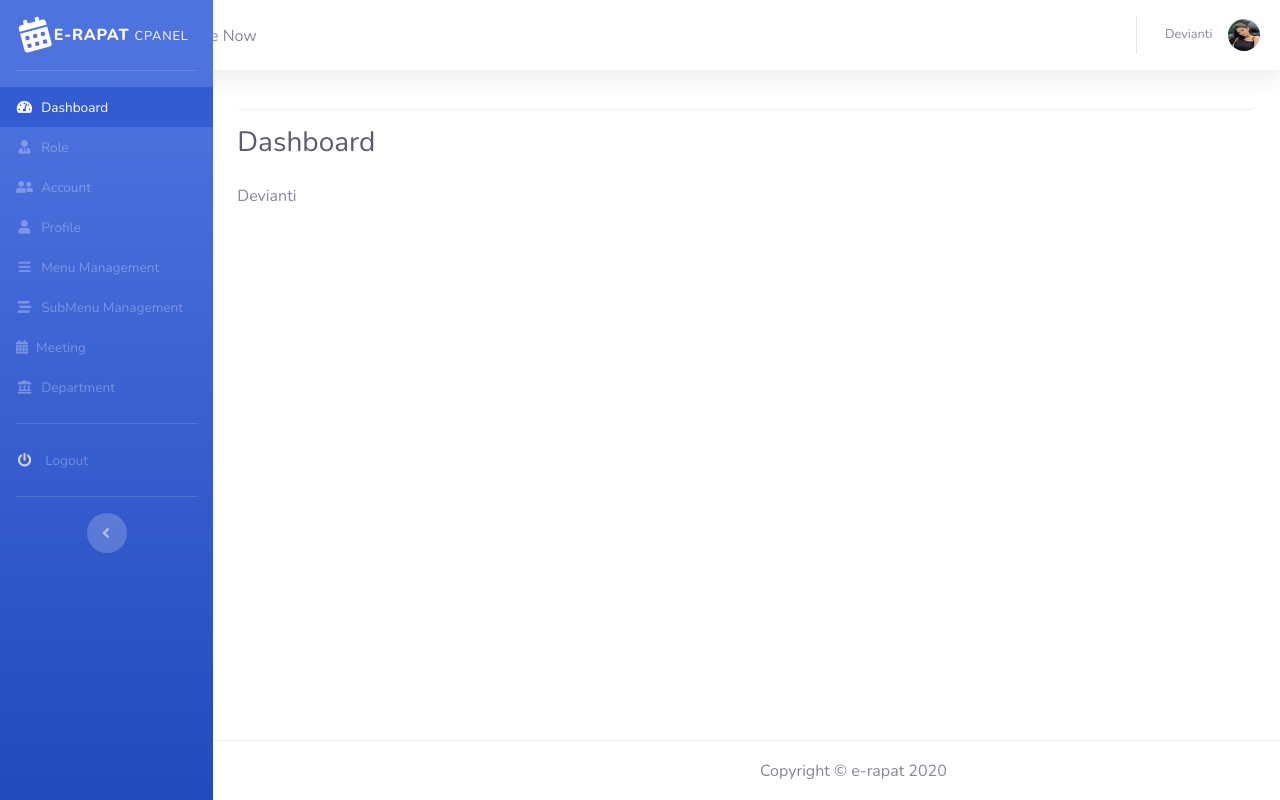
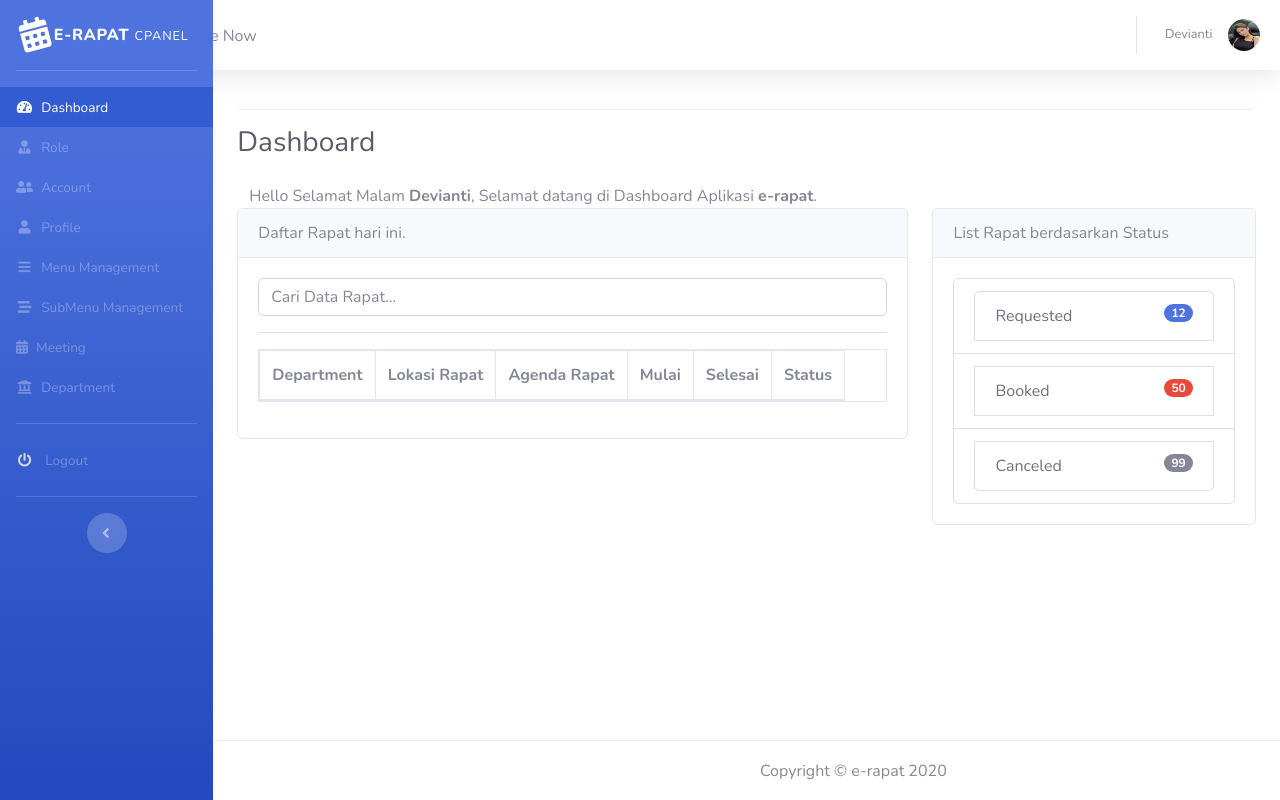
Before and after one commit to ivandj0h/e-rapat, a CodeIgniter app: page /rapat/admin in a window 1280 px wide. Run offline with CodeIgniter, Linux system fonts and the light colour scheme; a user stored in the database is signed in; data comes from the database, SQL or seed files in the repository; lists and menus that the app fills with data are empty; some libraries are stand-ins or nearby versions.

Commit message:
make admin dashboard view part 2 - create dashboard

```diff
--- a/application/controllers/Admin.php
+++ b/application/controllers/Admin.php
@@ -9,13 +9,17 @@ class Admin extends CI_Controller
         // is_logged_in();
         $this->load->library('form_validation');
         $this->load->model('PUAModel');
+        $this->load->model('DashboardModel');
     }
 
     public function index()
     {
         $data['title'] = 'Dashboard';
         $data['profiles'] = $this->PUAModel->get_all_data();
+        $data['dashboard'] = $this->DashboardModel->get_meeting_hari_ini();
 
+        // var_dump($data['dashboard']);
+        // die;
         $this->load->view('layout/app/app_header', $data);
         $this->load->view('layout/app/app_sidebar', $data);
         $this->load->view('layout/app/app_topbar', $data);
--- a/application/helpers/meeting_helper.php
+++ b/application/helpers/meeting_helper.php
@@ -39,9 +39,19 @@ function check_access($role_id, $menu_id)
     if ($result->num_rows() > 0) {
         return "checked = 'checked'";
     }
-    // second way to query with where condition
-    // $ci->db->get_where('user_access_menu', [
-    //     'role_id' => $role_id,
-    //     'menu_id' => $menu_id
-    // ]);
 }
+
+function greetings()
+{
+    date_default_timezone_set('Asia/Jakarta');
+
+    $Hour = date('G');
+
+    if ($Hour >= 5 && $Hour <= 11) {
+        echo "Selamat Pagi";
+    } else if ($Hour >= 12 && $Hour <= 18) {
+        echo "Selamat Siang";
+    } else if ($Hour >= 19 || $Hour <= 4) {
+        echo "Selamat Malam";
+    }
+}
--- /dev/null
+++ b/application/models/DashboardModel.php
@@ -0,0 +1,19 @@
+<?php
+
+class DashboardModel extends CI_Model
+{
+    protected $table = 'view_meeting';
+
+    public function __construct()
+    {
+        parent::__construct();
+    }
+
+    public function get_meeting_hari_ini()
+    {
+        $date = new DateTime("now");
+        $curr_date = $date->format('Y-m-d ');
+
+        return $this->db->get_where('view_meeting', ['DATE(date_issues)' => $curr_date])->result_array();
+    }
+}
--- a/application/views/layout/app/app_footer.php
+++ b/application/views/layout/app/app_footer.php
@@ -66,12 +66,21 @@
                    $(this).next('.custom-file-label').addClass('selected').html(fileName);
                });
 
+               // alert
                $(".alert-success").fadeTo(1000, 500).slideUp(500, function() {
                    $(".alert-success").slideUp(500);
                });
 
                $(".alert-danger").fadeTo(1000, 500).slideUp(500, function() {
                    $(".alert-danger").slideUp(500);
+               });
+
+               // Searching
+               $("#myInput").on("keyup", function() {
+                   var value = $(this).val().toLowerCase();
+                   $("#myTable tr").filter(function() {
+                       $(this).toggle($(this).text().toLowerCase().indexOf(value) > -1)
+                   });
                });
 
                // change menu access for checkbox
--- a/application/views/modul/admin/index.php
+++ b/application/views/modul/admin/index.php
@@ -14,12 +14,83 @@
                 </div>
                 <!-- Content Row -->
             </div>
-
+            <div class="col-md-12">
+                Hello <?= greetings(); ?> <strong><?= $profiles['name']; ?></strong>, Selamat datang di Dashboard Aplikasi <strong>e-rapat</strong>.
+            </div>
             <div class="row">
-                <div class="col-md-12">
-                    <?= $profiles['name']; ?>
+                <div class="col-md-8">
+                    <div class="card mb-3 d-flex">
+                        <div class="card-header">
+                            Daftar Rapat hari ini.
+                        </div>
+                        <div class="card-body flex-fill">
+                            <input class="form-control" id="myInput" type="text" placeholder="Cari Data Rapat...">
+                            <hr class="sidebar-divider mt-3">
+                            <table class="table table-bordered table-hover table-responsive">
+                                <thead>
+                                    <tr>
+                                        <th>Department</th>
+                                        <th>Lokasi Rapat</th>
+                                        <th>Agenda Rapat</th>
+                                        <th>Mulai</th>
+                                        <th>Selesai</th>
+                                        <th>Status</th>
+                                    </tr>
+                                </thead>
+                                <tbody id="myTable">
+                                    <?php foreach ($dashboard as $d) : ?>
+                                        <tr>
+                                            <td><?= $d['department_name']; ?></td>
+                                            <td><?= $d['place_name']; ?></td>
+                                            <td><?= $d['agenda']; ?></td>
+                                            <td><?= $d['start_time']; ?></td>
+                                            <td><?= $d['end_time']; ?></td>
+                                            <td>
+                                                <?php
+                                                if ($d['request_status'] == 0) { ?>
+                                                    <span class="badge badge-primary">Requested</span>
+                                                <?php } elseif ($d['request_status'] == 1) { ?>
+                                                    <span class="badge badge-danger">Booked</span>
+                                                <?php } elseif ($d['request_status'] == 2) { ?>
+                                                    <span class="badge badge-secondary">Canceled</span>
+                                                <?php } ?>
+                                            </td>
+                                        </tr>
+                                    <?php endforeach; ?>
+                                </tbody>
+                            </table>
+                        </div>
+                    </div>
+                </div>
+                <div class="col-md-4">
+                    <div class="card mb-3 d-flex">
+                        <div class="card-header">
+                            List Rapat berdasarkan Status
+                        </div>
+                        <div class="card-body flex-fill">
+                            <ul class="list-group">
+                                <li class="list-group-item d-flex justify-content-between align-items-center">
+                                    <a href="#" class="list-group-item list-group-item-action">Requested
+                                        <span class="badge badge-primary badge-pill float-right">12</span>
+                                    </a>
+                                </li>
+                                <li class="list-group-item d-flex justify-content-between align-items-center">
+                                    <a href="#" class="list-group-item list-group-item-action">Booked
+                                        <span class="badge badge-danger badge-pill float-right">50</span>
+                                    </a>
+                                </li>
+                                <li class="list-group-item d-flex justify-content-between align-items-center">
+                                    <a href="#" class="list-group-item list-group-item-action">Canceled
+                                        <span class="badge badge-secondary badge-pill float-right">99</span>
+                                    </a>
+                                </li>
+                            </ul>
+                        </div>
+                    </div>
                 </div>
             </div>
+
+
 
         </div>
         <!-- /.container-fluid -->
```
